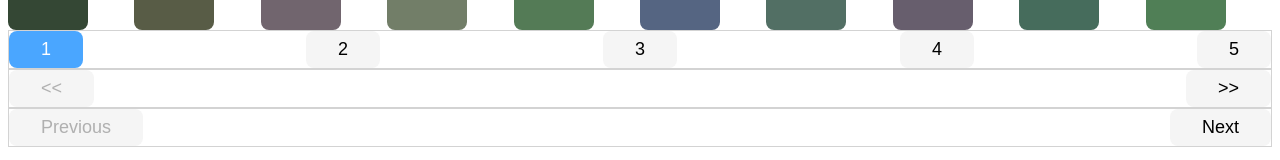
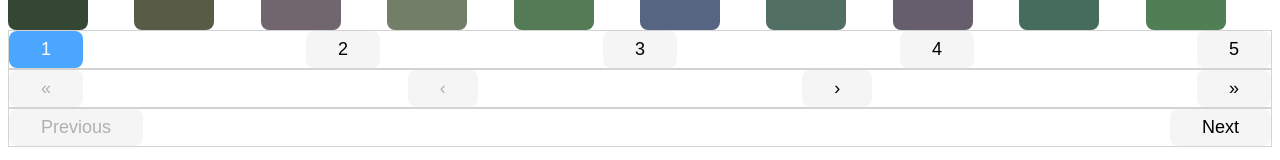
Before and after one commit to luizfiorentino/reusable-components-hub, a Next.js app: page /pagination in a window 1280 px wide. Shown: the part 138-298 px from the top of the page. Built offline with nearby package versions, Linux system fonts and the light colour scheme.

Commit message:
added goToFirst- and LastPage buttons (functional)

```diff
--- a/components/pagination/index.js
+++ b/components/pagination/index.js
@@ -49,6 +49,7 @@ export default function Pagination({
   for (let i = 0; i < numberOfButtons; i++) {
     paginationButtons.push(i);
   }
+  const lastButton = paginationButtons.length;
   const subPaginationLastIndex = Math.ceil(
     paginationButtons.length / buttonsPerPage
   );
@@ -56,6 +57,16 @@ export default function Pagination({
   const displayInset = (index) => {
     setPaginationIndex(index + 1);
   };
+
+  const goToFirstList = () => {
+    setPaginationIndex(1);
+    setSubPaginationIndex(1);
+  };
+  const goToLastList = () => {
+    setPaginationIndex(lastButton);
+    setSubPaginationIndex(subPaginationLastIndex);
+  };
+  console.log(paginationButtons.length);
 
   return (
     <div>
@@ -79,10 +90,16 @@ export default function Pagination({
       </div>
       <div className={styles.paginationContainer}>
         <Button
+          onClick={() => goToFirstList()}
+          disabled={paginationIndex === 1 ? true : false}
+        >
+          &laquo;
+        </Button>
+        <Button
           onClick={() => previousSubList()}
           disabled={subPaginationIndex === 1 ? true : false}
         >
-          {"<<"}
+          &lsaquo;
         </Button>
         <Button
           onClick={() => nextSubList()}
@@ -90,7 +107,13 @@ export default function Pagination({
             subPaginationIndex === subPaginationLastIndex ? true : false
           }
         >
-          {">>"}
+          &rsaquo;
+        </Button>
+        <Button
+          onClick={() => goToLastList()}
+          disabled={paginationIndex === lastButton ? true : false}
+        >
+          &raquo;
         </Button>
       </div>
       <div className={styles.paginationContainer}>
--- a/pages/pagination/index.js
+++ b/pages/pagination/index.js
@@ -9,7 +9,11 @@ export default function index() {
   }
   return (
     <div>
-      <Pagination arrayOfCards={arrayOfCards} cardsPerPage={10} />
+      <Pagination
+        arrayOfCards={arrayOfCards}
+        cardsPerPage={10}
+        buttonsPerPage={5}
+      />
     </div>
   );
 }
```
